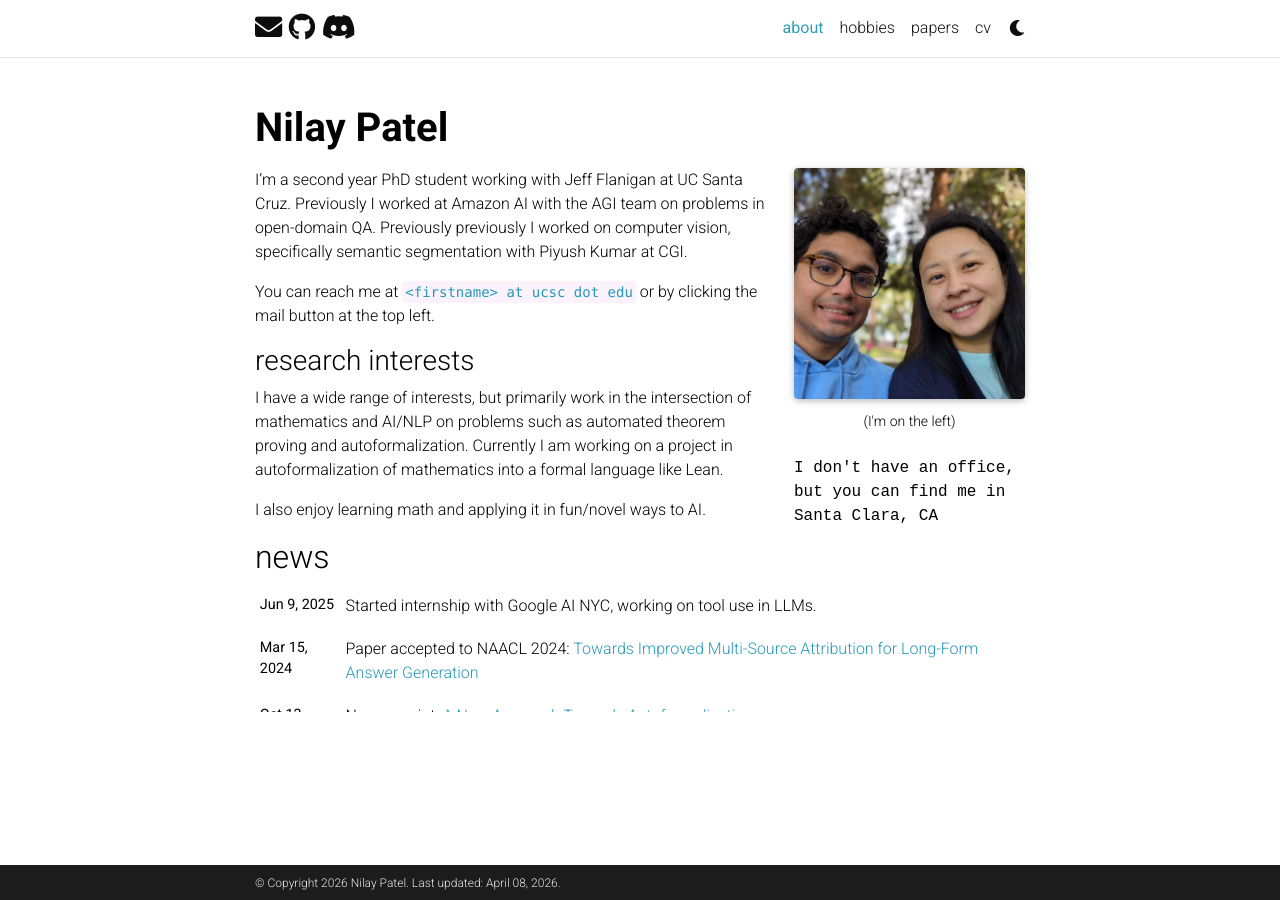
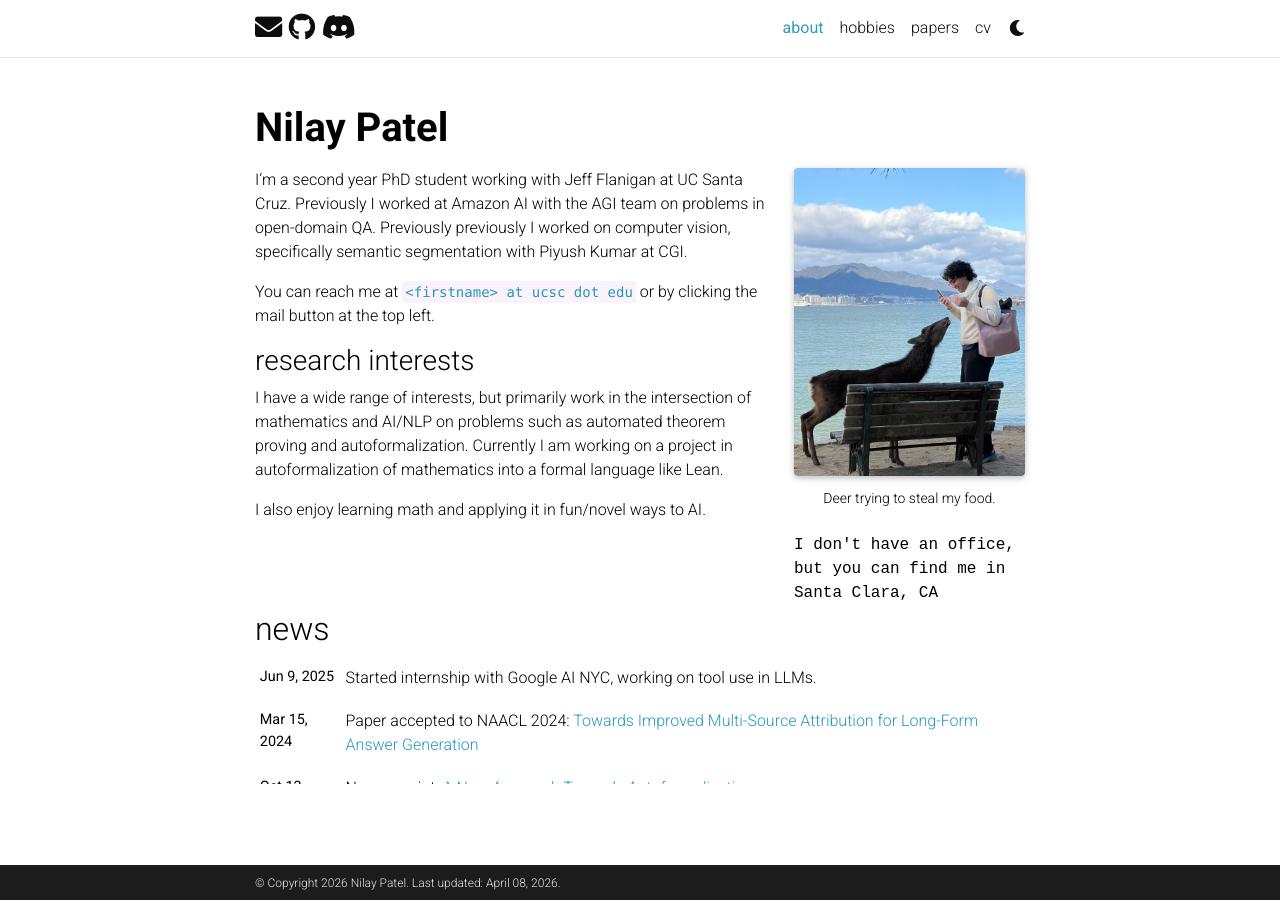
Before and after one commit to offendo/offendo.github.io, a Jekyll site: the page built from _pages/about.md, in a window 1280 px wide. Built offline with Jekyll 4.4.1, drawn with Linux system fonts in a browser that asks for light colours; full-size pictures stand in for the smaller copies a plugin makes; comment, search, counter and statistics services are not loaded; a style sheet for code colours, icons or effects is not loaded.

Commit message:
Update profile image and caption in about page

```diff
--- a/_pages/about.md
+++ b/_pages/about.md
@@ -5,10 +5,10 @@ permalink: /
 
 profile:
   align: right
-  image: prof_pic_2024.jpg
+  image: me-n-deer.jpg
   image_circular: false # crops the image to make it circular
   caption: >
-    (I'm on the left)
+    Deer trying to steal my food.
   address: >
     <p>I don't have an office, but you can find me in Santa Clara, CA</p>
 
```
